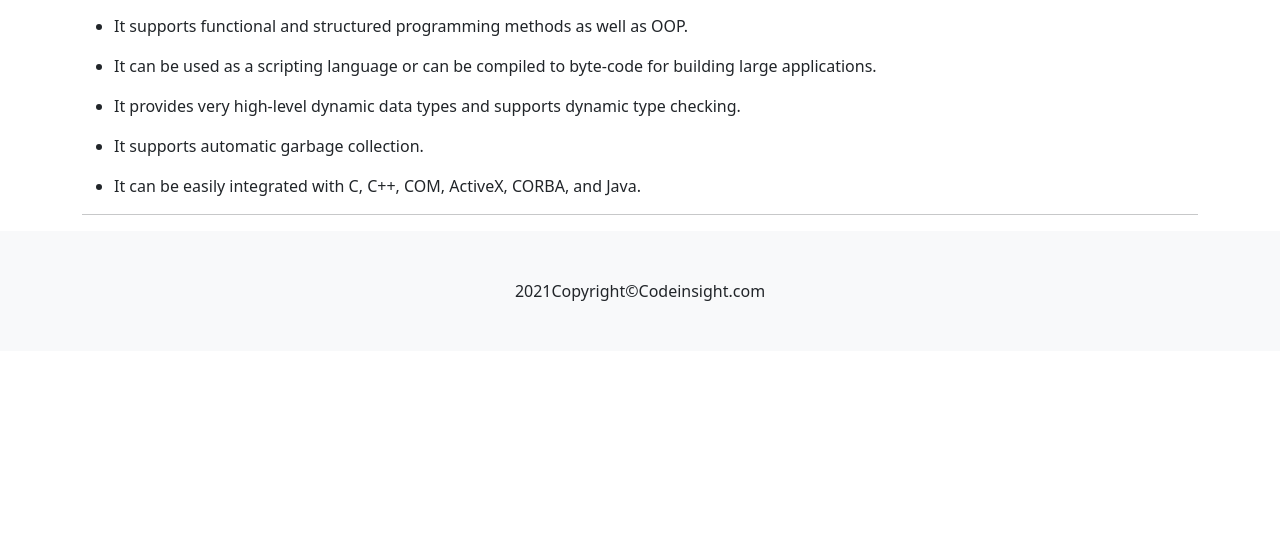
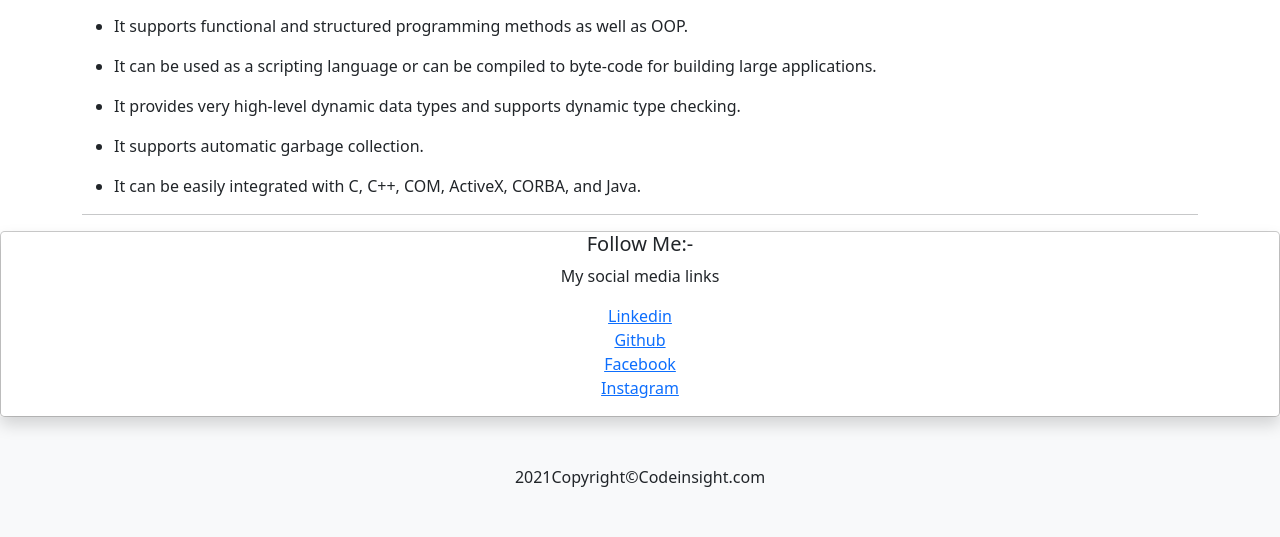
Before and after one commit to Manokamnasingh1/codeinsight21, a Django app: a page that uses templates/base.html in a window 1280 px wide. Shown: the part 733-1270 px from the top of the page. Before the commit the page ends 1034 px from the top, so only its background shows below. Run offline with Django 3.2, Linux system fonts and the light colour scheme; data comes from the database, SQL or seed files in the repository.

Commit message:
follow me commit

```diff
--- a/templates/base.html
+++ b/templates/base.html
@@ -202,6 +202,34 @@
 
     {% block body %}
     {% endblock body %}
+    <div class="modal-content rounded-6 shadow">
+    <div class="newslettre-width text-center" style="user-select: auto;">
+                <div class="newslettre-info" style="user-select: auto;">
+                    <h5 style="user-select: auto;">Follow Me:-</h5>
+                    <p style="user-select: auto;"> My social media links </p>
+                </div>
+                <div class="social-icones" style="user-select: auto;">
+                    <ul class="list-inline" style="user-select: auto;">
+                        <li style="user-select: auto;">
+                            <a target="_blank" href="#" style="user-select: auto;">
+                                <i class="fab fa-linkedin" style="user-select: auto;"></i>Linkedin</a>
+                        </li>
+                        <li style="user-select: auto;">
+                            <a target="_blank" href="https://github.com/Manokamnasingh1" style="user-select: auto;">
+                                <i class="fab fa-github" style="user-select: auto;"></i>Github</a>
+                        </li>
+                        <li style="user-select: auto;">
+                            <a target="_blank" href="#" style="user-select: auto;">
+                                <i class="fab fa-facebook-f" style="user-select: auto;"></i>Facebook</a>
+                        </li>
+                        <li style="user-select: auto;">
+                            <a target="_blank" href="https://www.instagram.com/codeinsight_/" style="user-select: auto;">
+                                <i class="fab fa-instagram" style="user-select: auto;"></i>Instagram </a>
+                        </li>
+                    </ul>
+                </div>
+            </div>
+    </div>
     <footer class="text-center py-5 text-dark bg-light">2021Copyright&copy;Codeinsight.com</footer>
     <!-- Optional JavaScript; choose one of the two! -->
 
```
